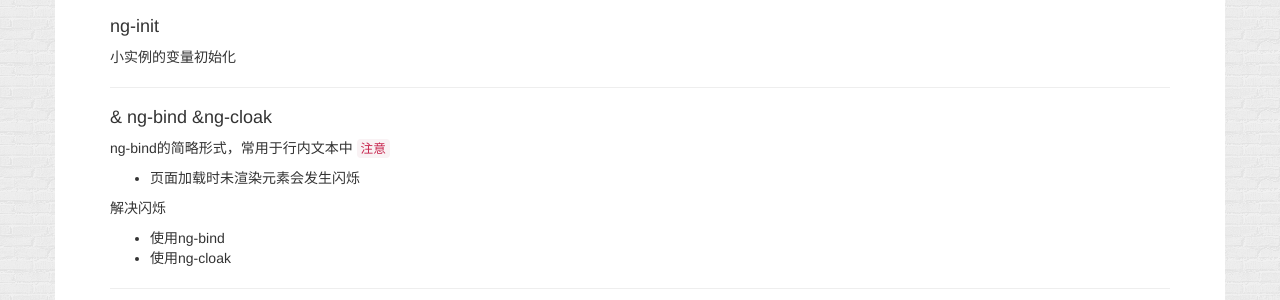
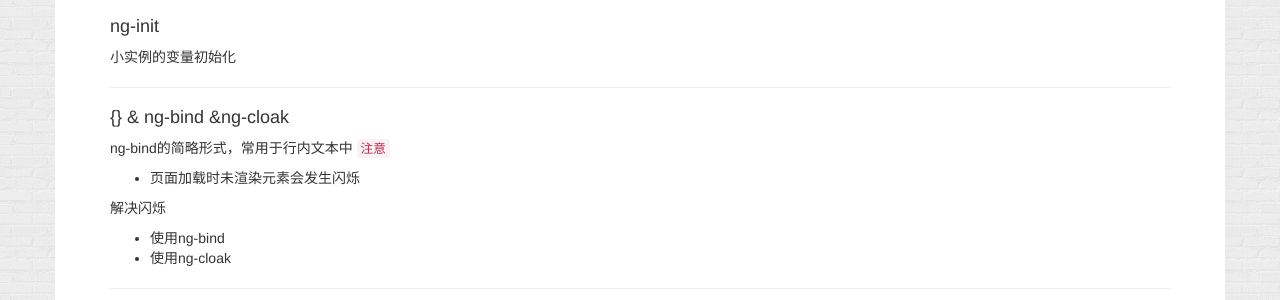
Before and after one commit to GeorageLiang/georageliang.github.com, a Jekyll site: the page built from md/angularJs.md, in a window 1280 px wide and 900 px high, scrolled down 4338 px. Shown: the part 153-453 px from the top of the window. Built offline with Jekyll 4.4.1, drawn with Linux system fonts in a browser that asks for light colours; Markdown is read by kramdown in place of the engine named in the settings; comment, search, counter and statistics services are not loaded.

```diff
--- a/md/angularJs.md
+++ b/md/angularJs.md
@@ -275,7 +275,7 @@ ng-view 用来设置路由管理的html视图
 
 ---
 
-####{{}} & ng-bind &ng-cloak
+####{} & ng-bind &ng-cloak
 ng-bind的简略形式，常用于行内文本中
 `注意`
 - 页面加载时未渲染元素会发生闪烁
```
